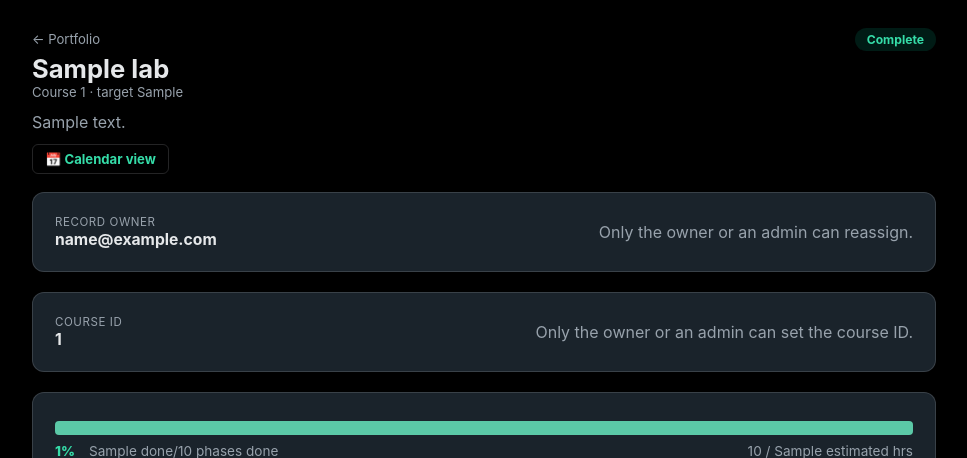
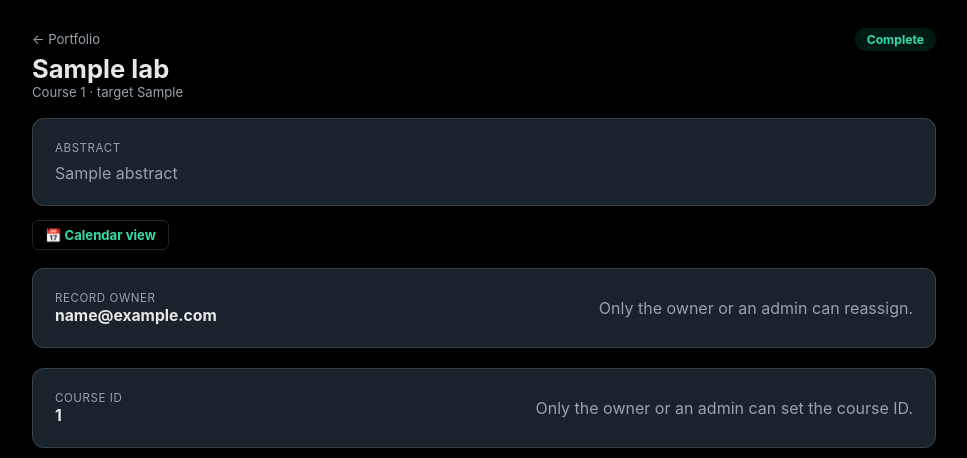
Before and after one commit to xod442/holo, a FastAPI app: template app/templates/lab_detail.html in a window 1280 px wide. Shown: the part 71-529 px from the top of the page, without its empty margins (156-1123 px from the left). Run offline with FastAPI, Linux system fonts and the light colour scheme; the template is opened without the code that fills it: most values are stand-ins (such as "Sample title", 1, 10 or a date in 2020).

Commit message:
Add editable workshop abstract, exposed via API
- Rename Lab.description -> Lab.abstract (with SQLite column-rename
  migration that preserves existing text).
- Show the abstract right under the workshop title on the detail page,
  with an inline edit form for the owner/staff (mirrors the course-ID
  control).
- Add a set_abstract() service helper and POST /labs/{id}/abstract route.
- Include "abstract" in the /api/v1/labs export so titles + abstracts
  can be collected programmatically.

Co-Authored-By: Claude Opus 4.8 (1M context) <noreply@anthropic.com>
Co-authored-by: Copilot <223556219+Copilot@users.noreply.github.com>

```diff
--- a/app/db.py
+++ b/app/db.py
@@ -53,6 +53,12 @@ def _ensure_columns() -> None:
             conn.execute(text("ALTER TABLE labs ADD COLUMN archived_at DATETIME"))
         if "archived_by_id" not in lab_cols:
             conn.execute(text("ALTER TABLE labs ADD COLUMN archived_by_id INTEGER"))
+        if "abstract" not in lab_cols:
+            if "description" in lab_cols:
+                # Column renamed description -> abstract; keep existing text.
+                conn.execute(text("ALTER TABLE labs RENAME COLUMN description TO abstract"))
+            else:
+                conn.execute(text("ALTER TABLE labs ADD COLUMN abstract TEXT NOT NULL DEFAULT ''"))
 
         task_cols = {row[1] for row in conn.execute(text("PRAGMA table_info(tasks)"))}
         if "note" not in task_cols:
--- a/app/models.py
+++ b/app/models.py
@@ -64,7 +64,9 @@ class Lab(Base):
     name: Mapped[str] = mapped_column(String, index=True)
     # HPE course ID number (e.g. "01234G"). Optional so existing labs stay valid.
     course_id: Mapped[str] = mapped_column(String, default="", index=True)
-    description: Mapped[str] = mapped_column(Text, default="")
+    # Short workshop abstract/summary, shown right under the title on the
+    # detail page and exported via the /api/v1 integration API.
+    abstract: Mapped[str] = mapped_column(Text, default="")
     target_release: Mapped[str] = mapped_column(String, default="")
     owner_id: Mapped[int | None] = mapped_column(ForeignKey("users.id"), nullable=True)
     created_at: Mapped[datetime] = mapped_column(DateTime, default=datetime.utcnow)
--- a/app/routes/api.py
+++ b/app/routes/api.py
@@ -108,8 +108,8 @@ def summary(db: Session = Depends(get_db)):
 
 @router.get("/labs", dependencies=[Depends(require_api_key)])
 def labs_list(db: Session = Depends(get_db)):
-    """Every active lab with its current status/progress — the dashboard cards,
-    in JSON."""
+    """Every active lab with its current status/progress/abstract — the
+    dashboard cards, in JSON."""
     labs = db.query(Lab).filter(Lab.archived_at.is_(None)).order_by(Lab.name).all()
     today = date.today()
     rows = []
@@ -127,6 +127,7 @@ def labs_list(db: Session = Depends(get_db)):
             "id": lab.id,
             "name": lab.name,
             "course_id": lab.course_id,
+            "abstract": lab.abstract,
             "owner_email": lab.owner.email if lab.owner else None,
             "status": svc.lab_status(lab),
             "percent": prog["percent"],
--- a/app/static/style.css
+++ b/app/static/style.css
@@ -215,7 +215,10 @@ input:disabled { background: rgba(255, 255, 255, .04); color: var(--muted); }
 .empty { text-align: center; }
 
 /* ---- lab detail ---- */
-.lab-desc { color: var(--muted); margin: -6px 0 18px; }
+.lab-desc { color: var(--muted); margin: 8px 0 0; }
+.abstract-card { margin-bottom: 20px; }
+.abstract-form { display: flex; flex-direction: column; gap: 8px; margin-top: 12px; }
+.abstract-form textarea { margin: 0; }
 .owner-bar { display: flex; justify-content: space-between; align-items: center; gap: 14px; flex-wrap: wrap; }
 .owner-label { display: block; font-size: .72rem; text-transform: uppercase; letter-spacing: .05em; color: var(--muted); }
 .owner-current strong { font-size: .98rem; }
--- a/app/templates/lab_detail.html
+++ b/app/templates/lab_detail.html
@@ -18,7 +18,18 @@
   <span class="status-badge status-{{ status|replace(' ', '-')|lower }}">{{ status }}</span>
 </div>
 
-{% if lab.description %}<p class="lab-desc">{{ lab.description }}</p>{% endif %}
+{% if lab.abstract or can_change_owner %}
+<section class="card abstract-card">
+  <span class="owner-label">Abstract</span>
+  {% if lab.abstract %}<p class="lab-desc">{{ lab.abstract }}</p>{% endif %}
+  {% if can_change_owner %}
+  <form method="post" action="{{ rp }}/labs/{{ lab.id }}/abstract" class="abstract-form">
+    <textarea name="abstract" rows="3" placeholder="Short summary of the workshop for the abstract/catalog">{{ lab.abstract }}</textarea>
+    <button class="btn btn-sm ghost" type="submit">Save abstract</button>
+  </form>
+  {% endif %}
+</section>
+{% endif %}
 
 <div class="lab-toolbar">
   <a class="btn btn-sm ghost" href="{{ rp }}/labs/{{ lab.id }}/calendar">📅 Calendar view</a>
--- a/app/templates/lab_new.html
+++ b/app/templates/lab_new.html
@@ -15,8 +15,8 @@
     <label>Target release <span class="muted">(optional)</span>
       <input type="text" name="target_release" placeholder="e.g. Q4 FY26">
     </label>
-    <label>Description <span class="muted">(optional)</span>
-      <textarea name="description" rows="3" placeholder="Short summary of the lab"></textarea>
+    <label>Abstract <span class="muted">(optional)</span>
+      <textarea name="abstract" rows="3" placeholder="Short summary of the workshop"></textarea>
     </label>
     <button class="btn" type="submit">Create lab</button>
     <a class="btn-link dark" href="{{ rp }}/">Cancel</a>
```
Also changed, not shown: app/lab_service.py (+10 -2 lines), app/routes/labs.py (+19 -2 lines).
